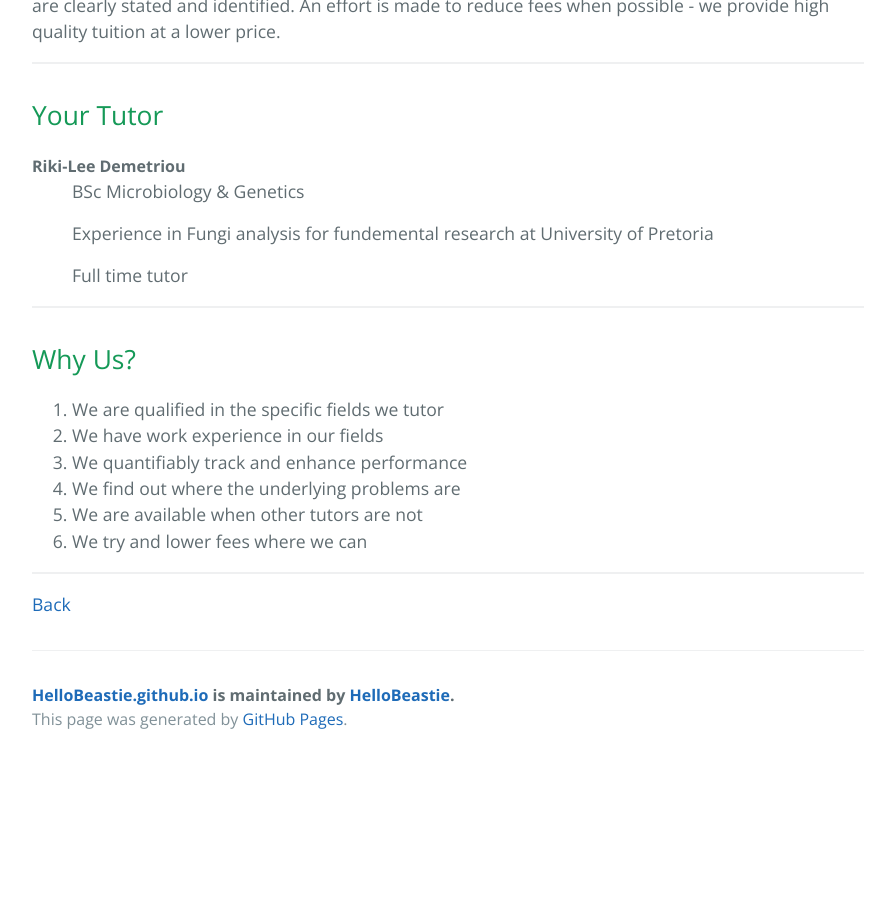
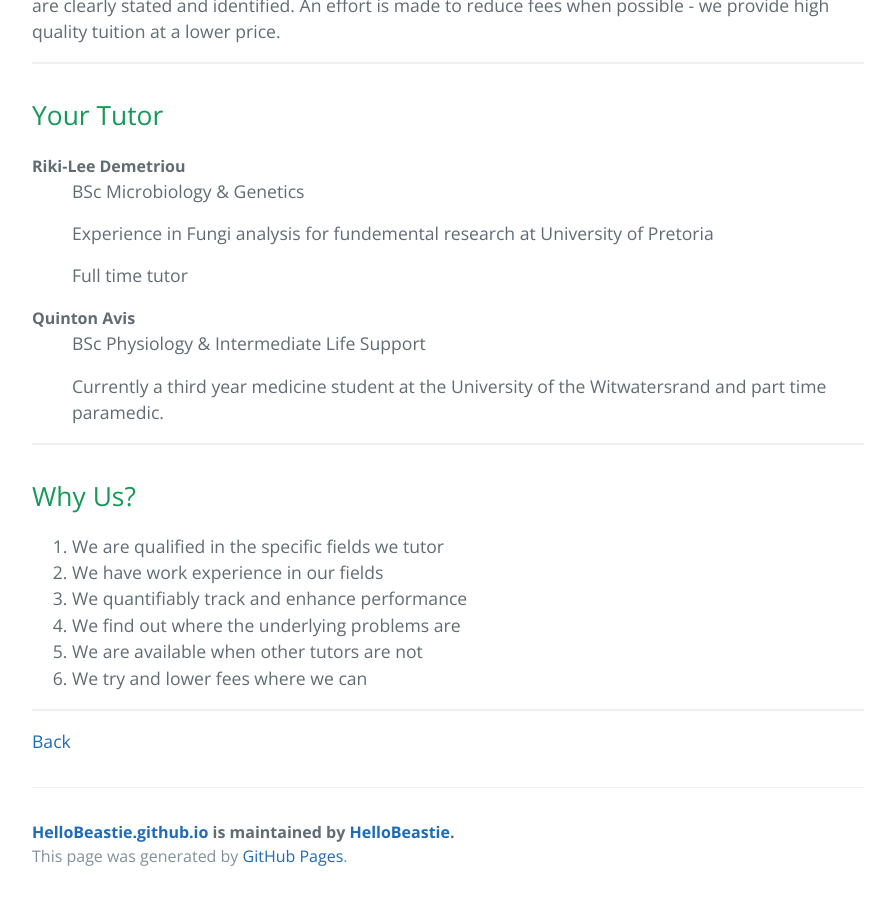
Before and after one commit to HelloBeastie/HelloBeastie.github.io, a Jekyll site: the page built from about.md, in a window 1280 px wide and 900 px high, scrolled down 625 px. Shown: the whole window, without its empty margins (192-1087 px from the left). Built offline with Jekyll 4.4.1, drawn with Linux system fonts in a browser that asks for light colours; our own code applies the rules of GitHub Pages for plain Markdown files; before the commit the page ends 1388 px from its top, so only the background shows below that.

Commit message:
Adding Quinton as tutot

```diff
--- a/about.md
+++ b/about.md
@@ -18,11 +18,12 @@ Riki-Lee Demetriou
 Peter Demetriou
 : BSc Electrical & Information Engineering
 : Research engineer at Eskom Research and Innovation Center
+{:/comment}
 
 Quinton Avis
 : BSc Physiology & Intermediate Life Support
 : Currently a third year medicine student at the University of the Witwatersrand and part time paramedic.
-{:/comment}
+
 
 * * *
 ## [](#Why Us?)Why Us?
```
